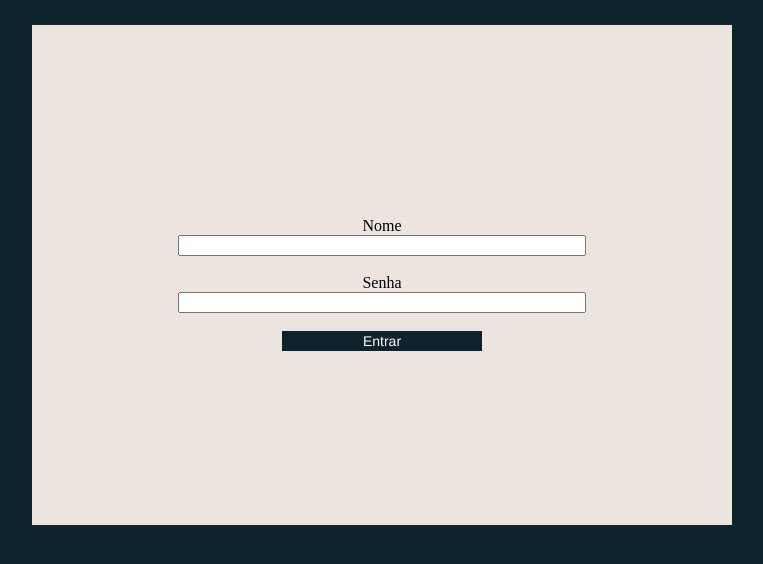
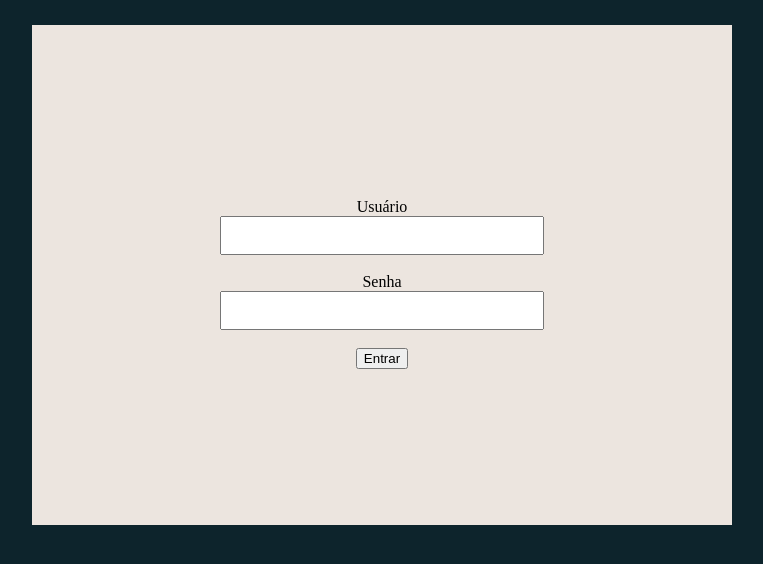
Before and after one commit to Lu4nL1ma/Project_App_Fin, a Django app: page /login/ in a window 1280 px wide. Shown: the part 219-783 px from the top of the page, without its empty margins (258-1021 px from the left). Run offline with Django 5.2, Linux system fonts and the light colour scheme.

Commit message:
edit_three

```diff
--- a/fin_tech/financas_online/Templates/login.html
+++ b/fin_tech/financas_online/Templates/login.html
@@ -25,17 +25,17 @@
       <form action="" method="post">
         {% csrf_token %}
         <br>
-        <label for="usuario"> Nome </label> <br>
-        <input type="text" id="user" name="user" required>
+        <label for="usuario"> Usuário </label> <br>
+        <input class="pesquisa_two" type="text" id="user" name="user" required>
 
         <br> <br>
 
         <label for="pass"> Senha </label> <br>
-        <input type="text" id="pass" name="pass" required>
+        <input class="pesquisa_two" type="text" id="pass" name="pass" required>
 
         <br> <br>
 
-        <button class="butoso" stype="submit">Entrar</button>
+        <button class="butoso_two" stype="submit">Entrar</button>
 
       </form>
     </div>
--- a/fin_tech/financas_online/static/css/style.css
+++ b/fin_tech/financas_online/static/css/style.css
@@ -53,7 +53,11 @@
     width: 300px;
     text-align: center;
  }
-
+ .pesquisa_two {
+  padding: 10px;
+  width: 300px;
+  text-align: center;
+}
   .botao {padding: 10px;}
 
   .fundo {background-color: #0D242C;}
```
Also changed, not shown: fin_tech/fin_tech/settings.py (+9 -6 lines).
